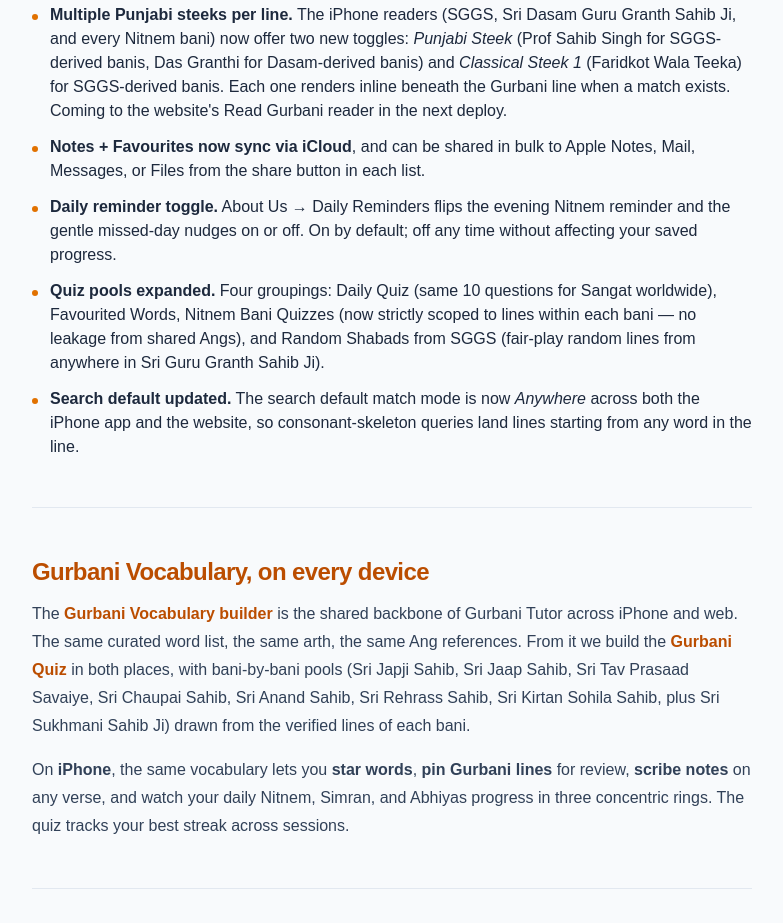
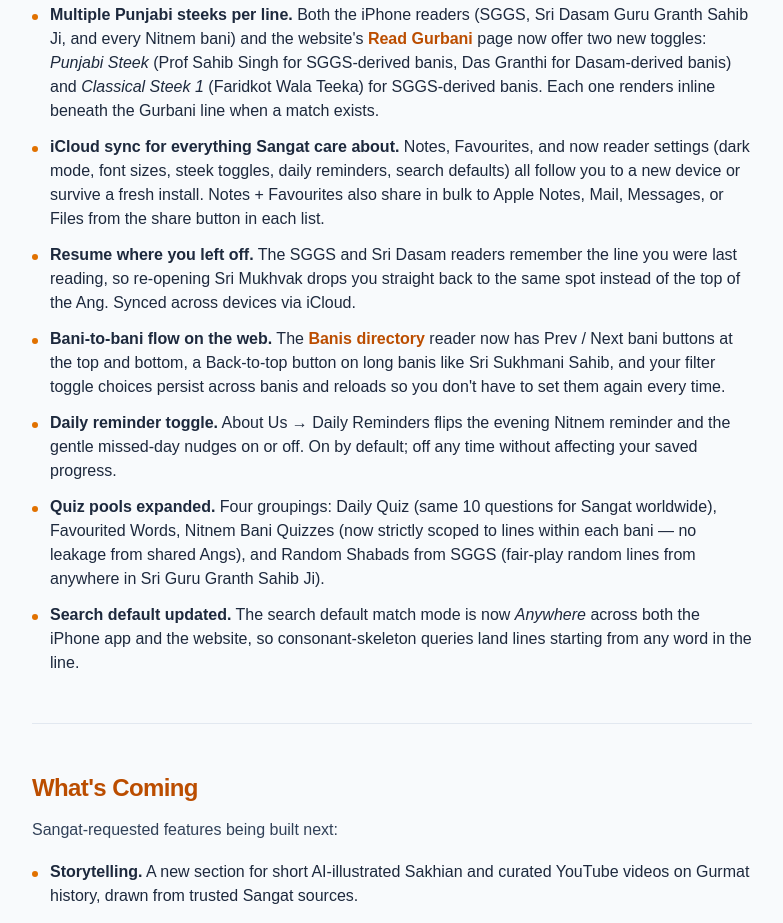
Before and after one commit to gurprasaadgursevak/gurbanitutor-com, a Next.js app: page /about in a window 1280 px wide. Shown: the part 2420-3343 px from the top of the page, without its empty margins (248-1031 px from the left). Built offline with nearby package versions, Linux system fonts and the light colour scheme.

Commit message:
Not showing missing banis

```diff
--- a/src/app/about/page.tsx
+++ b/src/app/about/page.tsx
@@ -188,18 +188,41 @@
             </GoldDotItem>
             <GoldDotItem>
               <span className="font-semibold">Multiple Punjabi steeks per line.</span>{" "}
-              The iPhone readers (SGGS, Sri Dasam Guru Granth Sahib Ji, and every
-              Nitnem bani) now offer two new toggles: <em>Punjabi Steek</em>{" "}
+              Both the iPhone readers (SGGS, Sri Dasam Guru Granth Sahib Ji, and
+              every Nitnem bani) and the website's{" "}
+              <Link href="/granth" className="font-semibold text-amber-700 hover:underline">
+                Read Gurbani
+              </Link>{" "}
+              page now offer two new toggles: <em>Punjabi Steek</em>{" "}
               (Prof Sahib Singh for SGGS-derived banis, Das Granthi for Dasam-derived
               banis) and <em>Classical Steek 1</em> (Faridkot Wala Teeka) for
               SGGS-derived banis. Each one renders inline beneath the Gurbani line
-              when a match exists. Coming to the website's Read Gurbani reader in
-              the next deploy.
+              when a match exists.
             </GoldDotItem>
             <GoldDotItem>
-              <span className="font-semibold">Notes + Favourites now sync via iCloud</span>,
-              and can be shared in bulk to Apple Notes, Mail, Messages, or Files
-              from the share button in each list.
+              <span className="font-semibold">iCloud sync for everything Sangat care about.</span>{" "}
+              Notes, Favourites, and now reader settings (dark mode, font sizes,
+              steek toggles, daily reminders, search defaults) all follow you to a
+              new device or survive a fresh install. Notes + Favourites also share
+              in bulk to Apple Notes, Mail, Messages, or Files from the share
+              button in each list.
+            </GoldDotItem>
+            <GoldDotItem>
+              <span className="font-semibold">Resume where you left off.</span> The
+              SGGS and Sri Dasam readers remember the line you were last reading,
+              so re-opening Sri Mukhvak drops you straight back to the same spot
+              instead of the top of the Ang. Synced across devices via iCloud.
+            </GoldDotItem>
+            <GoldDotItem>
+              <span className="font-semibold">Bani-to-bani flow on the web.</span>{" "}
+              The{" "}
+              <Link href="/banis" className="font-semibold text-amber-700 hover:underline">
+                Banis directory
+              </Link>{" "}
+              reader now has Prev / Next bani buttons at the top and bottom, a
+              Back-to-top button on long banis like Sri Sukhmani Sahib, and your
+              filter toggle choices persist across banis and reloads so you don't
+              have to set them again every time.
             </GoldDotItem>
             <GoldDotItem>
               <span className="font-semibold">Daily reminder toggle.</span> About Us →
@@ -220,6 +243,28 @@
               search default match mode is now <em>Anywhere</em> across both the
               iPhone app and the website, so consonant-skeleton queries land lines
               starting from any word in the line.
+            </GoldDotItem>
+          </ul>
+        </section>
+
+        <hr className="my-12 border-slate-200" />
+
+        {/* What's Coming */}
+        <section>
+          <SectionTitle>What's Coming</SectionTitle>
+          <p className="mt-3 leading-7 text-slate-700">
+            Sangat-requested features being built next:
+          </p>
+          <ul className="mt-4 space-y-3 text-slate-700">
+            <GoldDotItem>
+              <span className="font-semibold">Storytelling.</span> A new section
+              for short AI-illustrated Sakhian and curated YouTube videos on
+              Gurmat history, drawn from trusted Sangat sources.
+            </GoldDotItem>
+            <GoldDotItem>
+              <span className="font-semibold">Games for kids.</span> Gamified
+              learning for Painti Akhari, Muharni, and Gurbani Vocabulary,
+              designed for children to play their way into reading Gurbani.
             </GoldDotItem>
           </ul>
         </section>
--- a/src/app/banis/page.tsx
+++ b/src/app/banis/page.tsx
@@ -37,6 +37,7 @@
   sectionId: number;
   name: string;
   nameGurmukhi: string;
+  verseCount?: number;
 };
 
 type ExtraCategory = {
@@ -57,7 +58,18 @@
         const res = await fetch("/banis_manifest.json");
         if (!res.ok) return;
         const data: { categories: ExtraCategory[] } = await res.json();
-        if (!cancelled) setExtra(data.categories);
+        if (cancelled) return;
+        // Filter out banis whose source DB isn't loaded yet (verseCount === 0)
+        // and drop any category that ends up empty after the filter. Those
+        // entries will reappear automatically once the manifest ships their
+        // verse data in a future deploy.
+        const trimmed = data.categories
+          .map((c) => ({
+            ...c,
+            banis: c.banis.filter((b) => (b.verseCount ?? 0) > 0),
+          }))
+          .filter((c) => c.banis.length > 0);
+        setExtra(trimmed);
       } catch {
         // Silently degrade: curated banis still work.
       }
--- a/src/app/granth/page.tsx
+++ b/src/app/granth/page.tsx
@@ -480,21 +480,29 @@
               name: string;
               nameGurmukhi: string;
               segments: BaniSegment[];
+              verseCount?: number;
             }>;
           }>;
         } = await res.json();
         if (cancelled) return;
-        const cats: ExtraBaniCategory[] = data.categories.map((c) => ({
+        // Hide banis whose source DB isn't loaded yet (verseCount === 0)
+        // and drop any category that ends up empty, so the Next/Prev chain
+        // and bani lookups skip placeholders cleanly.
+        const cats: ExtraBaniCategory[] = data.categories
+          .map((c) => ({
             id: c.id,
             name: c.name,
             nameGurmukhi: c.nameGurmukhi,
-          banis: c.banis.map((b) => ({
+            banis: c.banis
+              .filter((b) => (b.verseCount ?? 0) > 0)
+              .map((b) => ({
                 id: `mfst_${c.id}_${b.sectionId}`,
                 name: b.name,
                 subtitle: c.name,
                 segments: b.segments,
               })),
-        }));
+          }))
+          .filter((c) => c.banis.length > 0);
         setExtraBaniCategories(cats);
       } catch {
         // Silently degrade: built-in banis still work.
@@ -692,6 +700,18 @@
     () => (selectedBaniId ? allBaniLookup.get(selectedBaniId) ?? null : null),
     [selectedBaniId, allBaniLookup]
   );
+
+  // When the selected bani changes (e.g. via Prev/Next Link), scroll back
+  // to the top. Next.js Link doesn't reliably scroll on same-route query
+  // changes, so without this Sangat clicking "Next: Sri Aarti" from the
+  // foot of Sukhmani would land at the bottom of Aarti.
+  useEffect(() => {
+    if (!selectedBaniId) return;
+    if (highlightLine) return; // /search deep-links handle their own scroll
+    if (typeof window !== "undefined") {
+      window.scrollTo({ top: 0, behavior: "smooth" });
+    }
+  }, [selectedBaniId, highlightLine]);
 
   // Reading order across the directory: curated Nitnem + Sundar Gutka first,
   // then the manifest categories in their declared order. Used to compute
```
Lines whose indentation alone changed are shown as unchanged.
